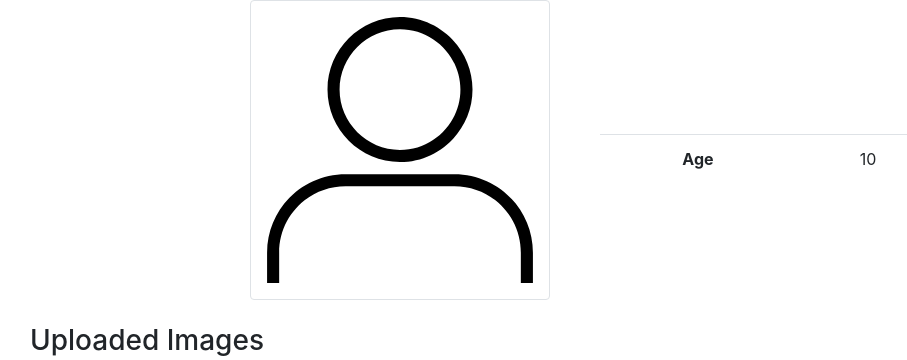
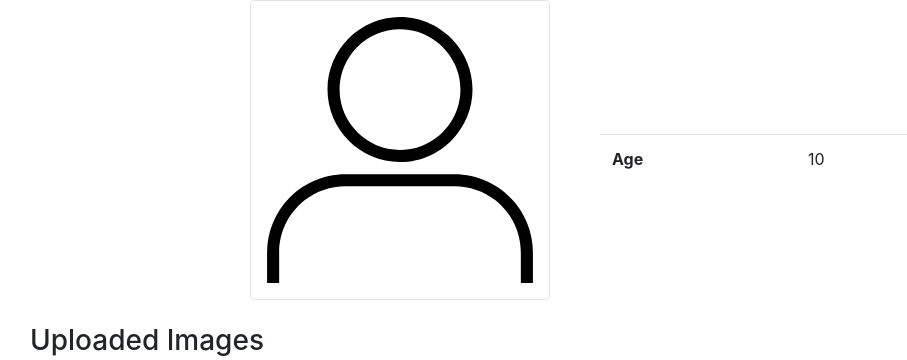
Before and after one commit to natecrow/media-sharing-site, a Django app: template mediasharingsite/templates/accounts/profile_page.html in a window 1280 px wide. Shown: the part 56-416 px from the top of the page, without its empty margins (55-962 px from the left). Run offline with Django 3.2, Linux system fonts and the light colour scheme; the template is opened without the code that fills it: most values are stand-ins (such as "Sample title", 1, 10 or a date in 2020); parts of the project's set-up code (start-up, migrations or seed data) failed here and were passed over; some libraries are stand-ins or nearby versions.

Commit message:
Small tweak: realigned table text to the left

```diff
--- a/mediasharingsite/templates/accounts/profile_page.html
+++ b/mediasharingsite/templates/accounts/profile_page.html
@@ -25,7 +25,7 @@
     <div class="col-lg col-md col-xs-6 mb-4">
       <h1>{{ user.username }}</h1>
       <br>
-      <table class="table">
+      <table class="table text-left">
         <tbody>
           {% if user.first_name %}
             <tr>
```
